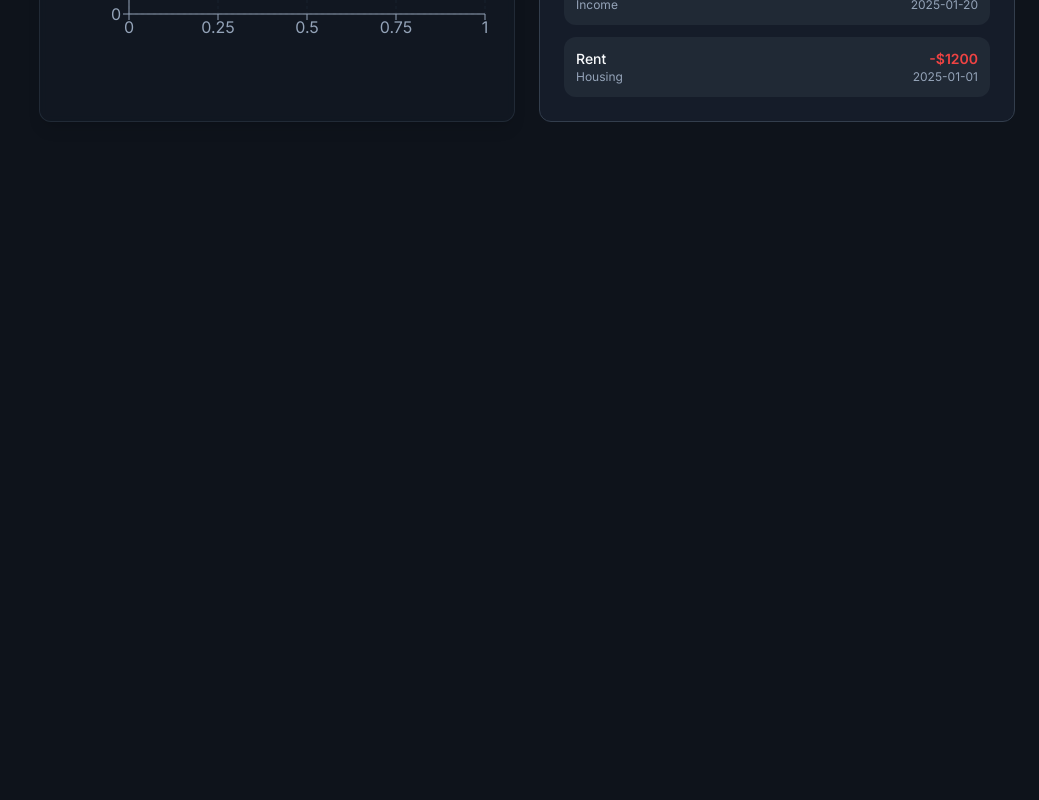
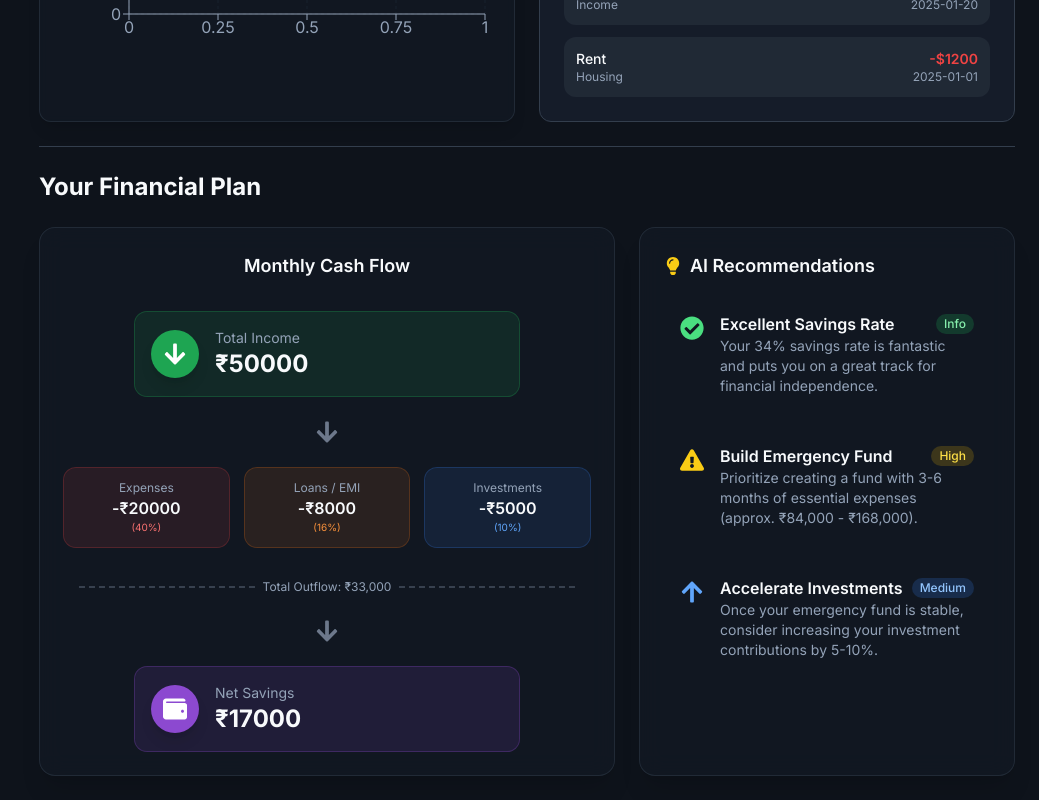
Before and after one commit to Parth-code286/FinAdapt, a React (Vite) app: page /dashboard in a window 1280 px wide. Shown: the part 996-1796 px from the top of the page, without its empty margins (241-1280 px from the left). Before the commit the page ends 1142 px from the top, so only its background shows below. Built offline with nearby package versions, Linux system fonts and the light colour scheme; the HTML template or start-up script is replaced by a standard one.

Commit message:
Planning and recommendation feature added in Dashboard page

```diff
--- a/src/pages/Dashboard.tsx
+++ b/src/pages/Dashboard.tsx
@@ -3,7 +3,33 @@ import { useNavigate } from 'react-router-dom';
 import { motion } from 'framer-motion';
 import { useData } from '@/contexts/DataContext';
 import { LineChart, Line, PieChart, Pie, Cell, BarChart, Bar, XAxis, YAxis, CartesianGrid, Tooltip, Legend, ResponsiveContainer } from 'recharts';
-import { FaWallet, FaArrowUp, FaArrowDown, FaChartLine } from 'react-icons/fa';
+import { FaWallet, FaArrowUp, FaArrowDown, FaChartLine, FaLightbulb, FaCheckCircle, FaExclamationTriangle } from 'react-icons/fa';
+import { useEffect } from 'react';
+import {useMotionValue, useTransform, animate } from 'framer-motion';
+
+// Helper component to animate numbers
+function AnimatedNumber({ value, prefix = "", suffix = "" }: { value: number; prefix?: string; suffix?: string }) {
+  const count = useMotionValue(0);
+  const rounded = useTransform(count, (latest) => Math.round(latest));
+
+  useEffect(() => {
+    const controls = animate(count, value, {
+      duration: 1.5,
+      ease: "easeOut",
+    });
+    return controls.stop;
+  }, [value, count]);
+
+  // THE FIX: The MotionValue `rounded` is now the direct child of <motion.span>.
+  // The prefix and suffix are standard text outside of it.
+  return (
+    <>
+      {prefix}
+      <motion.span>{rounded}</motion.span>
+      {suffix}
+    </>
+  );
+}
 
 export default function Dashboard() {
   const { state } = useData();
@@ -288,6 +314,159 @@ export default function Dashboard() {
           </div>
         </motion.div>
       </div>
+      {/* ===== ENHANCED PLANNING & RECOMMENDATION SECTION ===== */}
+      <motion.div
+        initial="hidden"
+        animate="visible"
+        variants={{
+          hidden: { opacity: 0 },
+          visible: {
+            opacity: 1,
+            transition: {
+              staggerChildren: 0.2, // Stagger the animation of children
+            },
+          },
+        }}
+        className="space-y-6"
+      >
+        <motion.h2
+          variants={{ hidden: { opacity: 0, y: 20 }, visible: { opacity: 1, y: 0 } }}
+          className="text-2xl font-bold text-foreground pt-6 border-t border-border"
+        >
+          Your Financial Plan
+        </motion.h2>
+
+        <div className="grid grid-cols-1 lg:grid-cols-5 gap-6">
+          {/* --- Diagrammatic Plan (Next Level) --- */}
+          <motion.div
+            variants={{ hidden: { opacity: 0, x: -20 }, visible: { opacity: 1, x: 0 } }}
+            className="lg:col-span-3 bg-card/50 backdrop-blur-md border border-border/50 rounded-2xl p-6 shadow-xl"
+          >
+            <h3 className="text-lg font-semibold text-foreground mb-8 text-center">
+              Monthly Cash Flow
+            </h3>
+            {/* FIX: Removed `h-full` and `justify-around`.
+              This allows the content to stack naturally from the top.
+              Increased vertical spacing with `space-y-6`.
+            */}
+            <div className="flex flex-col items-center space-y-6 font-sans">
+
+              {/* Income Node */}
+              <motion.div whileHover={{ scale: 1.05, filter: 'brightness(1.1)' }} className="flex items-center gap-4 bg-green-500/10 p-4 rounded-xl ring-1 ring-green-500/30 w-full max-w-sm">
+                <div className="bg-green-500/80 p-3 rounded-full shadow-lg"><FaArrowDown className="text-white h-6 w-6" /></div>
+                <div>
+                  <p className="text-sm text-muted-foreground">Total Income</p>
+                  <p className="text-2xl font-bold text-foreground">
+                    <AnimatedNumber value={50000} prefix="₹" />
+                  </p>
+                </div>
+              </motion.div>
+
+              <FaArrowDown className="text-muted-foreground/70 text-2xl" />
+
+              {/* Outflows Container */}
+              <div className="grid grid-cols-3 gap-4 w-full max-w-2xl">
+                <motion.div whileHover={{ scale: 1.05 }} className="bg-red-500/10 text-center p-3 rounded-xl ring-1 ring-red-500/30">
+                  <p className="text-xs text-muted-foreground">Expenses</p>
+                  <p className="font-semibold text-foreground"><AnimatedNumber value={20000} prefix="-₹" /></p>
+                  <p className="text-[10px] text-red-400">(40%)</p>
+                </motion.div>
+                <motion.div whileHover={{ scale: 1.05 }} className="bg-orange-500/10 text-center p-3 rounded-xl ring-1 ring-orange-500/30">
+                  <p className="text-xs text-muted-foreground">Loans / EMI</p>
+                  <p className="font-semibold text-foreground"><AnimatedNumber value={8000} prefix="-₹" /></p>
+                  <p className="text-[10px] text-orange-400">(16%)</p>
+                </motion.div>
+                <motion.div whileHover={{ scale: 1.05 }} className="bg-blue-500/10 text-center p-3 rounded-xl ring-1 ring-blue-500/30">
+                  <p className="text-xs text-muted-foreground">Investments</p>
+                  <p className="font-semibold text-foreground"><AnimatedNumber value={5000} prefix="-₹" /></p>
+                  <p className="text-[10px] text-blue-400">(10%)</p>
+                </motion.div>
+              </div>
+
+              {/* Total Outflow Summary */}
+              <div className="w-full max-w-2xl flex justify-center items-center pt-2">
+                  <div className="border-t-2 border-dashed border-muted-foreground/30 w-1/3"></div>
+                  <p className="text-xs text-muted-foreground px-2">Total Outflow: ₹33,000</p>
+                  <div className="border-t-2 border-dashed border-muted-foreground/30 w-1/3"></div>
+              </div>
+
+              <FaArrowDown className="text-muted-foreground/70 text-2xl" />
+
+              {/* Savings Node */}
+              <motion.div whileHover={{ scale: 1.05, filter: 'brightness(1.1)' }} className="flex items-center gap-4 bg-purple-500/10 p-4 rounded-xl ring-1 ring-purple-500/30 w-full max-w-sm">
+                 <div className="bg-purple-500/80 p-3 rounded-full shadow-lg"><FaWallet className="text-white h-6 w-6" /></div>
+                <div>
+                  <p className="text-sm text-muted-foreground">Net Savings</p>
+                  <p className="text-2xl font-bold text-foreground">
+                    <AnimatedNumber value={17000} prefix="₹" />
+                  </p>
+                </div>
+              </motion.div>
+
+            </div>
+          </motion.div>
+
+          {/* --- AI Recommendations (Next Level) --- */}
+          <motion.div
+            variants={{ hidden: { opacity: 0, x: 20 }, visible: { opacity: 1, x: 0 } }}
+            className="lg:col-span-2 bg-card/50 backdrop-blur-md border border-border/50 rounded-2xl p-6 shadow-xl"
+          >
+            <h3 className="text-lg font-semibold text-foreground mb-4 flex items-center gap-2">
+              <FaLightbulb className="text-yellow-400" /> AI Recommendations
+            </h3>
+            <motion.ul
+              initial="hidden"
+              animate="visible"
+              variants={{ visible: { transition: { staggerChildren: 0.1 } } }}
+              className="space-y-4"
+            >
+              {[
+                {
+                  icon: FaCheckCircle,
+                  iconColor: "text-green-400",
+                  title: "Excellent Savings Rate",
+                  description: "Your 34% savings rate is fantastic and puts you on a great track for financial independence.",
+                  priority: "Info",
+                  priorityColor: "bg-green-500/20 text-green-300"
+                },
+                {
+                  icon: FaExclamationTriangle,
+                  iconColor: "text-yellow-400",
+                  title: "Build Emergency Fund",
+                  description: "Prioritize creating a fund with 3-6 months of essential expenses (approx. ₹84,000 - ₹168,000).",
+                  priority: "High",
+                  priorityColor: "bg-yellow-500/20 text-yellow-300"
+                },
+                {
+                  icon: FaArrowUp,
+                  iconColor: "text-blue-400",
+                  title: "Accelerate Investments",
+                  description: "Once your emergency fund is stable, consider increasing your investment contributions by 5-10%.",
+                  priority: "Medium",
+                  priorityColor: "bg-blue-500/20 text-blue-300"
+                },
+              ].map((item, i) => (
+                <motion.li
+                  key={i}
+                  variants={{ hidden: { opacity: 0, y: 10 }, visible: { opacity: 1, y: 0 } }}
+                  whileHover={{ backgroundColor: 'hsl(var(--secondary))', scale: 1.02 }}
+                  className="flex items-start gap-4 p-4 rounded-lg transition-colors duration-200"
+                >
+                  <item.icon className={`${item.iconColor} text-2xl mt-1 flex-shrink-0`} />
+                  <div className="flex-grow">
+                    <div className="flex justify-between items-center">
+                      <h4 className="font-semibold text-foreground">{item.title}</h4>
+                      <span className={`text-xs font-medium px-2 py-0.5 rounded-md ${item.priorityColor}`}>{item.priority}</span>
+                    </div>
+                    <p className="text-sm text-muted-foreground">{item.description}</p>
+                  </div>
+                </motion.li>
+              ))}
+            </motion.ul>
+          </motion.div>
+        </div>
+      </motion.div>
+      {/* ===== SECTION ENDS HERE ===== */}
     </div>
   );
 }
```
